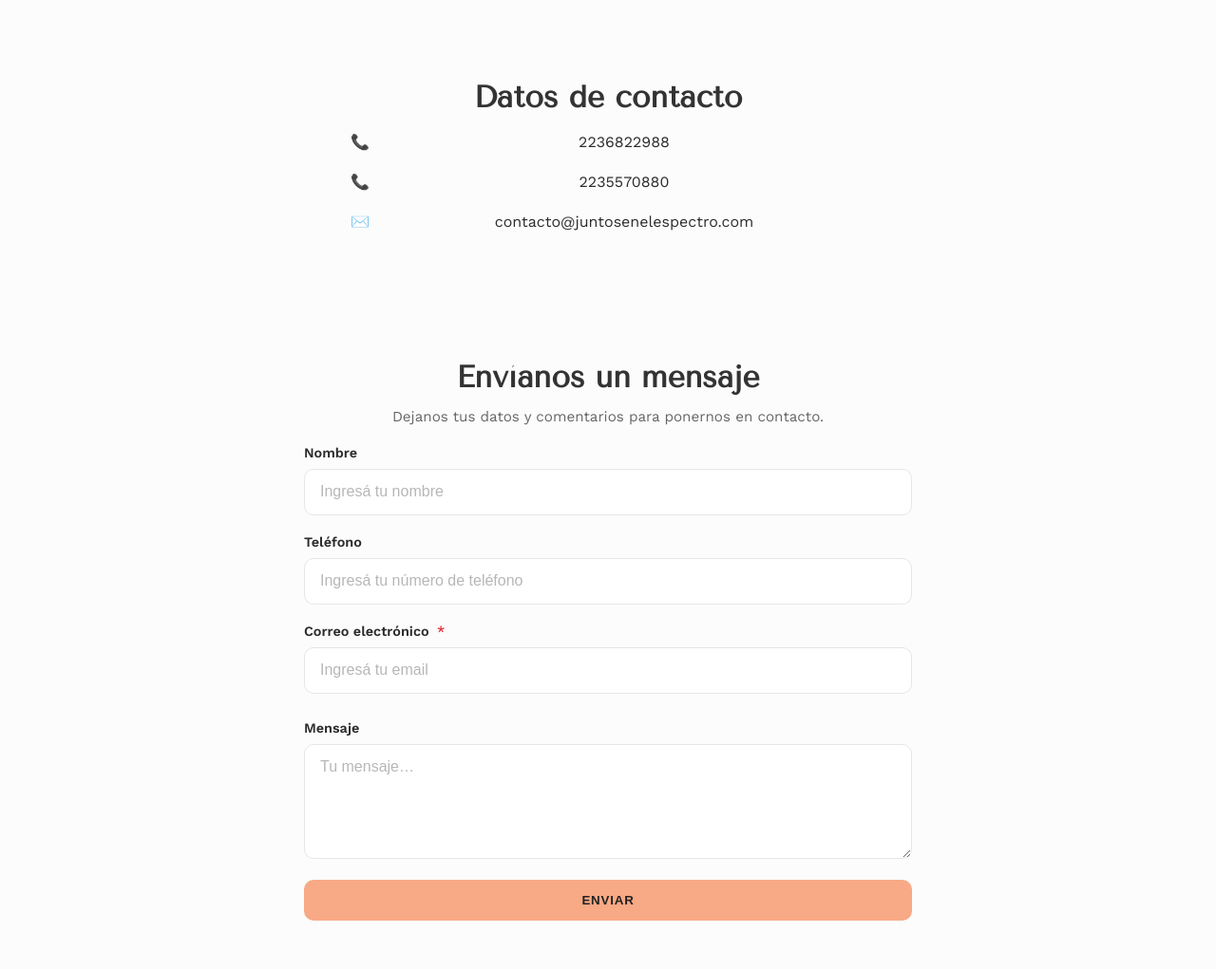
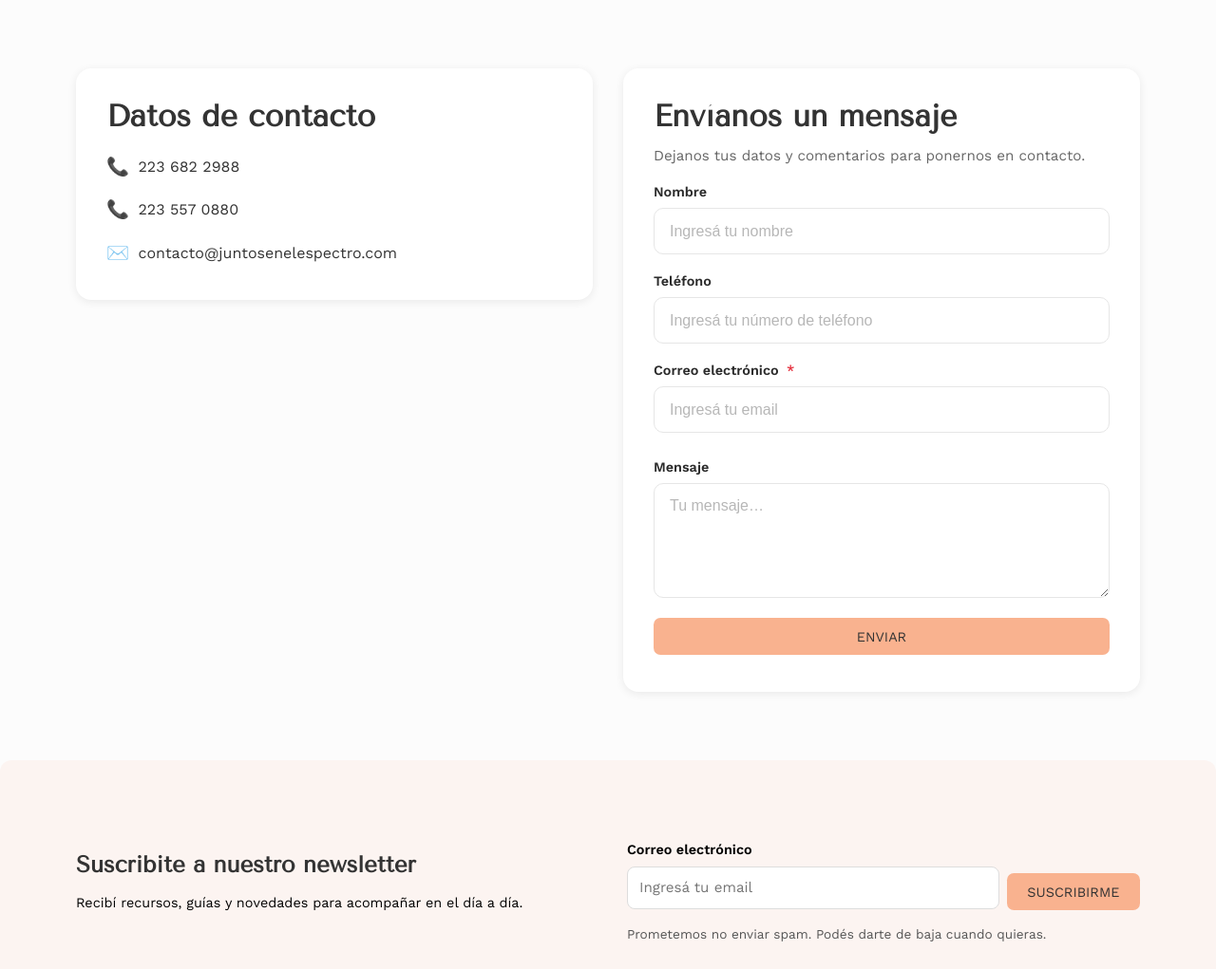
Before and after one commit to maischipper/juntosenelespectro, a plain HTML site: page docs/contacto.html in a window 1280 px wide. Shown: the part 635-1656 px from the top of the page at 95% size. Drawn offline with nearby package versions, Linux system fonts and the light colour scheme.

Commit message:
ajustes en clase

```diff
--- a/docs/contacto.html
+++ b/docs/contacto.html
@@ -19,21 +19,22 @@
             </div>
         </section>
 
-        <section id="contacto" class="section contact">
-            <div class="container">
+        <section id="contacto" class="section contacto">
+  <div class="container contacto-grid">
+
+    <div class="contacto-info">
       <h2 class="section-title">Datos de contacto</h2>
-
       <ul class="contact-list">
         <li>
           <a class="contact-item" href="tel:+542236822988" aria-label="Llamar al 223 682 2988">
             <span class="icon" aria-hidden="true">📞</span>
-                    <span class="label">2236822988</span>
+            <span class="label">223 682 2988</span>
           </a>
         </li>
         <li>
           <a class="contact-item" href="tel:+542235570880" aria-label="Llamar al 223 557 0880">
             <span class="icon" aria-hidden="true">📞</span>
-                    <span class="label">2235570880</span>
+            <span class="label">223 557 0880</span>
           </a>
         </li>
         <li>
@@ -44,10 +45,8 @@
         </li>
       </ul>
     </div>
-            </section>
 
-            <section class="section contact-form">
-        <div class="container">
+    <div class="contacto-form">
       <h2 class="section-title">Envíanos un mensaje</h2>
       <p class="section-subtitle">Dejanos tus datos y comentarios para ponernos en contacto.</p>
 
@@ -59,14 +58,12 @@
 
         <div class="field">
           <label for="phone">Teléfono</label>
-                <input id="phone" name="phone" type="tel" placeholder="Ingresá tu número de teléfono"
-                    inputmode="tel" autocomplete="tel">
+          <input id="phone" name="phone" type="tel" placeholder="Ingresá tu número de teléfono" inputmode="tel" autocomplete="tel">
         </div>
 
         <div class="field">
           <label for="email" class="required">Correo electrónico</label>
-                <input id="email" name="email" type="email" placeholder="Ingresá tu email"
-                    required aria-required="true" autocomplete="email">
+          <input id="email" name="email" type="email" placeholder="Ingresá tu email" required aria-required="true" autocomplete="email">
           <small id="emailHelp" class="help" aria-live="polite"></small>
         </div>
 
@@ -75,10 +72,13 @@
           <textarea id="message" name="message" rows="5" placeholder="Tu mensaje…"></textarea>
         </div>
 
-            <button type="submit" class="btn-primary">ENVIAR</button>
+        <button type="submit" class="btn orange">ENVIAR</button>
       </form>
     </div>
+
+  </div>
 </section>
+
 
 
         <section class="newsletter">
--- a/docs/css/styles.css
+++ b/docs/css/styles.css
@@ -582,8 +582,10 @@ p, label, small, input, li {
     color:#ac83ee;
 }
 
+@media (max-width:991px) {
 .text-center-mb {
   text-align: center;
+}
 }
 
 .newsletter {
@@ -786,8 +788,13 @@ footer { background-color:#cddefb86; margin:0; }
 .events-grid { display: grid; grid-template-columns: 1fr; gap: 20px; }
 @media (min-width: 992px) {
   .events-grid { grid-template-columns: repeat(2, minmax(0,1fr)); gap: 24px; }
-  .events-grid > .event-card:first-child,
-  .events-grid > .event-card--featured { grid-column: 1 / -1; }
+
+}
+
+.evento-title__featured {
+  color: #ac83ee;
+  font-family: 'Tenor Sans';
+  font-size: 1.2rem;
 }
 
 .event-card {
@@ -799,6 +806,12 @@ footer { background-color:#cddefb86; margin:0; }
 }
 .event-title {
   margin-bottom: 8px;
+}
+
+@media (min-width:992px) {
+  .event-title {
+    font-size: 1.7rem;
+  }
 }
 
 .event-img {
@@ -1756,3 +1769,65 @@ footer .bottom-footer {
 .card-post h3 {
   margin: 1rem;
 }
+
+.contacto {
+  padding: 24px 0;
+}
+
+.contacto-grid {
+  display: grid;
+  gap: 2rem;
+}
+
+.contacto-info,
+.contacto-form {
+  background: #fff;
+  border-radius: 16px;
+  padding: 2rem;
+  box-shadow: 0 2px 10px rgba(0,0,0,0.08);
+}
+
+@media (min-width: 992px) {
+  .contacto-grid {
+    grid-template-columns: 1fr 1fr;
+    align-items: start;
+  }
+}
+
+.contact-list {
+  list-style: none;
+  margin: 1rem 0 0;
+  padding: 0;
+  display: flex;
+  flex-direction: column;
+  gap: 0.75rem;
+}
+
+.contact-item {
+  display: flex;
+  align-items: center;
+  gap: 0.6rem;
+  color: #333;
+  text-decoration: none;
+  font-size: 1rem;
+}
+
+.contact-item:hover {
+  text-decoration: underline;
+}
+
+.contact-item .icon {
+  font-size: 1.2rem;
+}
+
+.contacto-form form {
+  display: flex;
+  flex-direction: column;
+  gap: 1rem;
+}
+
+@media (min-width:992px) {
+  .text-center-mb {
+    text-align: left !important;
+  }
+}
```
Also changed, not shown: docs/eventos.html (+13 -1 lines). Lines whose indentation alone changed are shown as unchanged.
